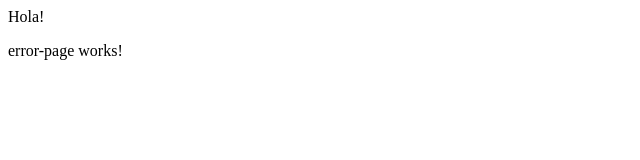
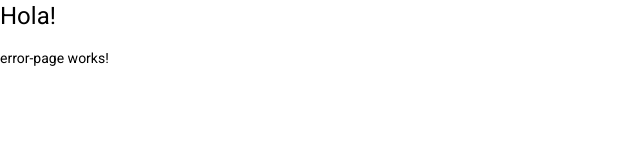
Before and after one commit to Naxo85/angular_myRecipes, an Angular app: page /404 in a window 1280 px wide. Shown: the top 160 px of the page, without its empty margins (0-640 px from the left). Built offline with nearby package versions, Linux system fonts and the light colour scheme.

Commit message:
Angular Material installed

```diff
--- a/angular.json
+++ b/angular.json
@@ -27,6 +27,7 @@
               "src/assets"
             ],
             "styles": [
+              "./node_modules/@angular/material/prebuilt-themes/purple-green.css",
               "src/styles.css"
             ],
             "scripts": []
@@ -94,6 +95,7 @@
               "src/assets"
             ],
             "styles": [
+              "./node_modules/@angular/material/prebuilt-themes/purple-green.css",
               "src/styles.css"
             ],
             "scripts": []
--- a/package.json
+++ b/package.json
@@ -11,10 +11,12 @@
   "private": true,
   "dependencies": {
     "@angular/animations": "~12.2.0",
+    "@angular/cdk": "^12.2.12",
     "@angular/common": "~12.2.0",
     "@angular/compiler": "~12.2.0",
     "@angular/core": "~12.2.0",
     "@angular/forms": "~12.2.0",
+    "@angular/material": "^12.2.12",
     "@angular/platform-browser": "~12.2.0",
     "@angular/platform-browser-dynamic": "~12.2.0",
     "@angular/router": "~12.2.0",
--- a/src/app/app.component.html
+++ b/src/app/app.component.html
@@ -1,3 +1,3 @@
-Hola!
+<h1>Hola!</h1>
 
 <router-outlet></router-outlet>
--- a/src/app/app.module.ts
+++ b/src/app/app.module.ts
@@ -5,10 +5,11 @@
 
 import { AppComponent } from './app.component';
 import { ErrorPageComponent } from './shared/error-page/error-page.component';
+import { BrowserAnimationsModule } from '@angular/platform-browser/animations';
 
 @NgModule({
   declarations: [AppComponent, ErrorPageComponent],
-  imports: [BrowserModule, AppRoutingModule],
+  imports: [BrowserModule, AppRoutingModule, BrowserAnimationsModule],
   providers: [],
   bootstrap: [AppComponent],
 })
--- a/src/index.html
+++ b/src/index.html
@@ -6,8 +6,11 @@
     <base href="/" />
     <meta name="viewport" content="width=device-width, initial-scale=1" />
     <link rel="icon" type="image/x-icon" href="favicon.ico" />
-  </head>
-  <body>
+      <link rel="preconnect" href="https://fonts.gstatic.com">
+    <link href="https://fonts.googleapis.com/css2?family=Roboto:wght@300;400;500&display=swap" rel="stylesheet">
+    <link href="https://fonts.googleapis.com/icon?family=Material+Icons" rel="stylesheet">
+</head>
+  <body class="mat-typography">
     <app-root></app-root>
   </body>
 </html>
--- a/src/styles.css
+++ b/src/styles.css
@@ -1 +1,4 @@
 /* You can add global styles to this file, and also import other style files */
+
+html, body { height: 100%; }
+body { margin: 0; font-family: Roboto, "Helvetica Neue", sans-serif; }
```
Also changed, not shown: 1 other file (tests, documents, lock files or other folders).
